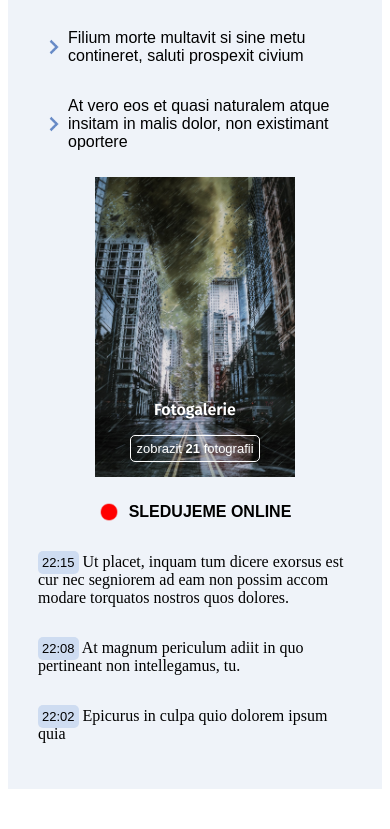
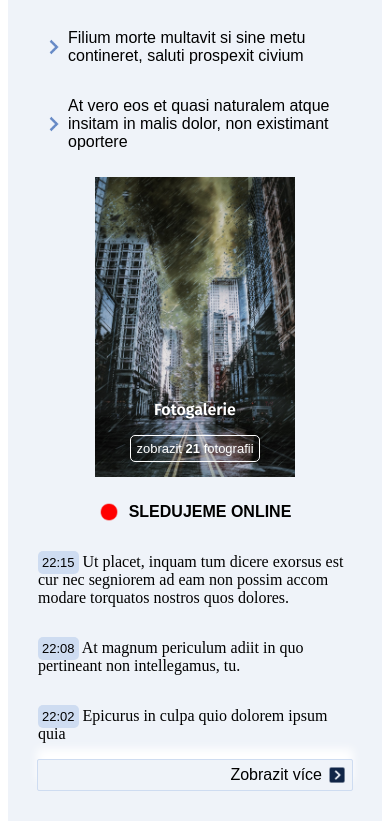
Before and after one commit to pokornajohana/mafra, a plain HTML site: page index.html in a window 390 px wide. Shown: the part 207-1036 px from the top of the page. Before the commit the page ends 1004 px from the top, so only its background shows below. Drawn offline with Linux system fonts and the light colour scheme.

Commit message:
all elements for responsive design

```diff
--- a/index.html
+++ b/index.html
@@ -72,6 +72,14 @@
               Epicurus in culpa quio dolorem ipsum quia
             </p>
           </div>
+          <div class="input">
+            <p class="show_more">Zobrazit více</p>
+            <img
+              class="chevron_right"
+              src="./img/chevron-right.png"
+              alt="chevron_right"
+            />
+          </div>
         </section>
       </div>
     </main>
--- a/style.css
+++ b/style.css
@@ -85,3 +85,26 @@ h1 {
   font-weight: 500;
   font-size: small;
 }
+
+.input {
+  display: flex;
+  justify-content: end;
+  align-items: center;
+  width: 100%;
+  border: #cedcf1 solid 1px;
+  border-radius: 2px;
+  font-family: sans-serif;
+  box-shadow: 0 -10px 10px 0 rgb(255, 255, 255);
+  z-index: 1;
+}
+
+
+.chevron_right {
+  width: 20px;
+  height: 20px;
+  margin: 5px;
+}
+
+.show_more {
+  margin: 2px 0 2px 0;
+}
```
Also changed, not shown: img/chevron-right.png (added).
